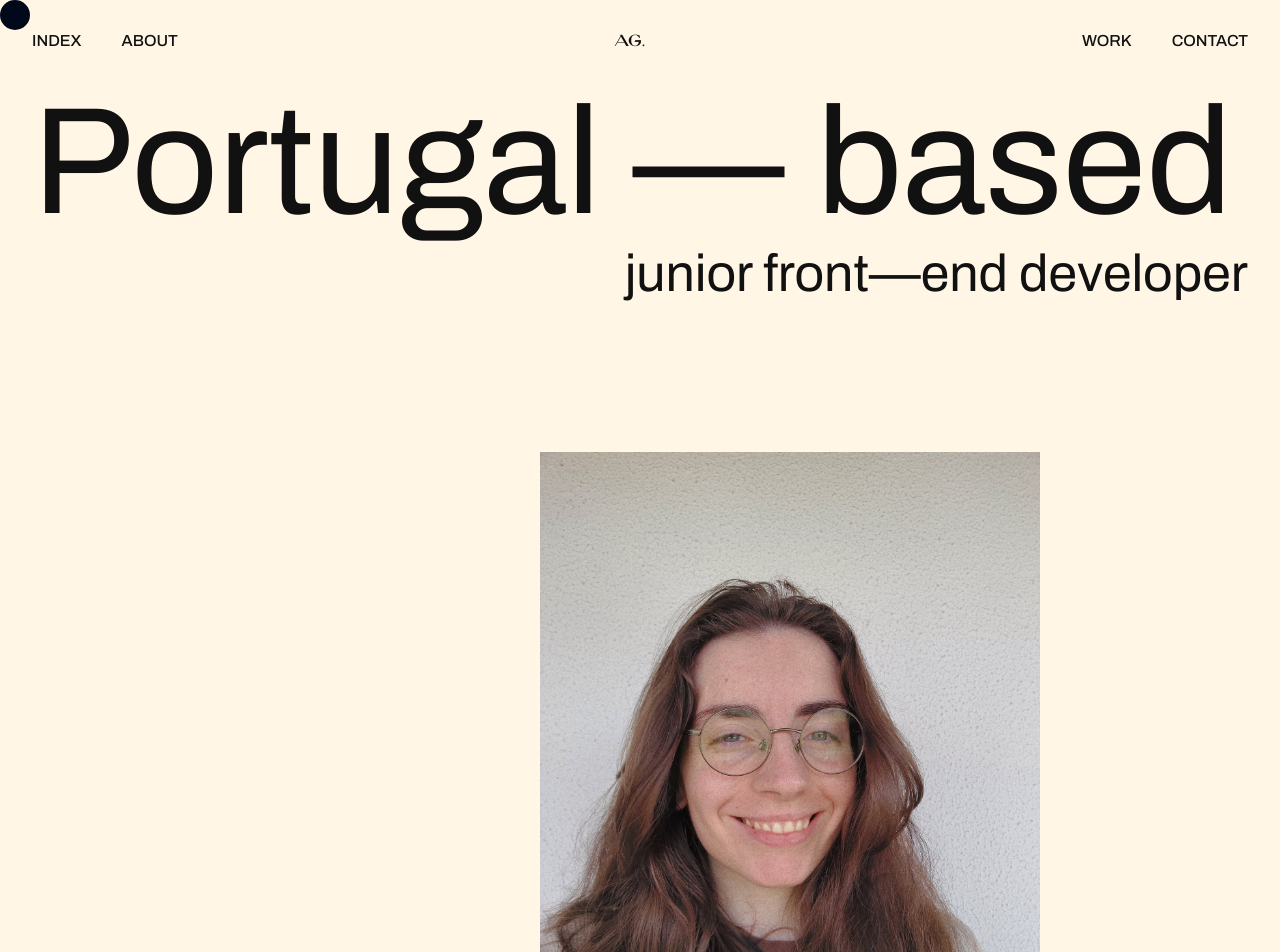
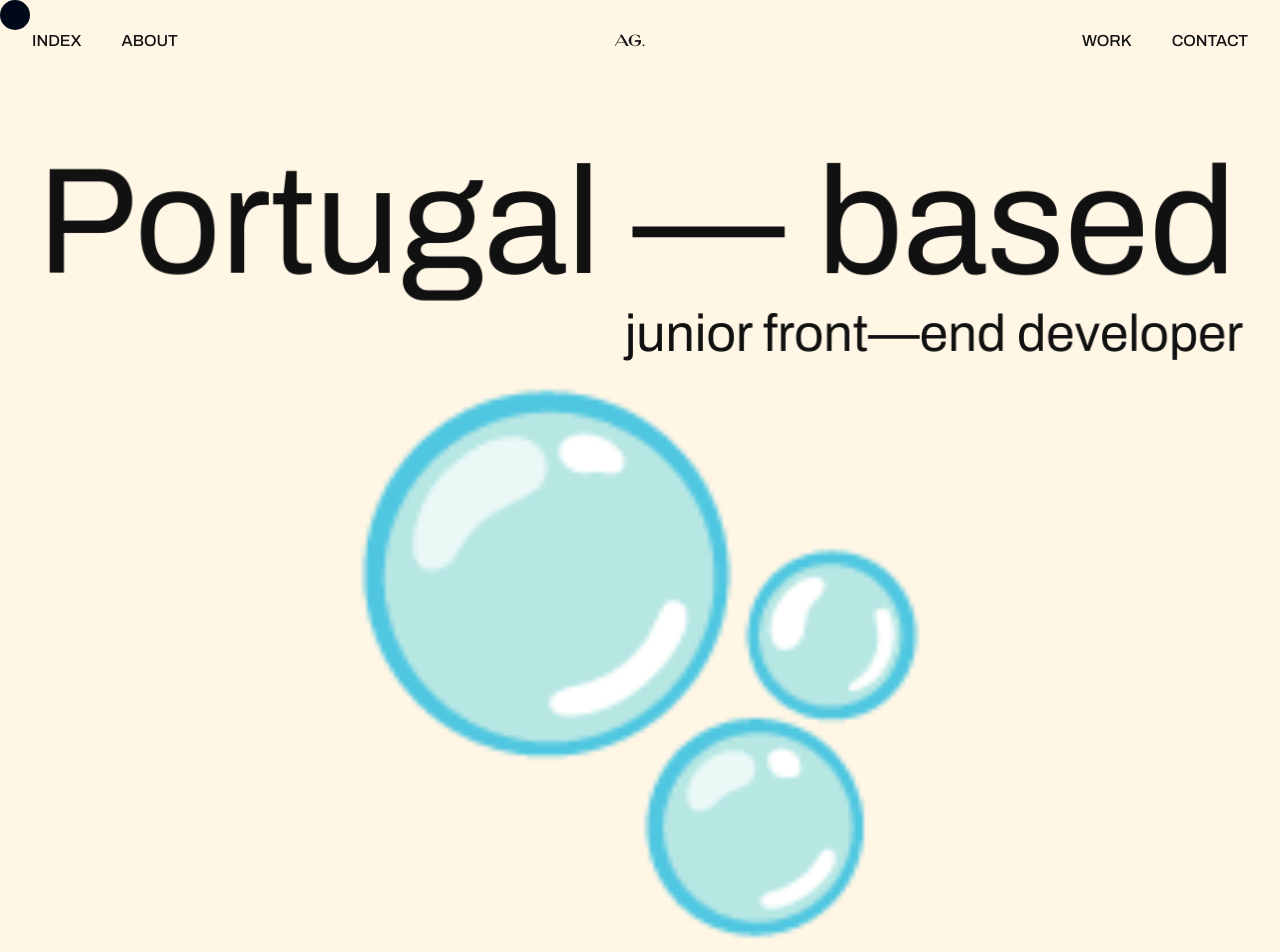
Before and after one commit to anacatarinafg/portfolio, a React (Create React App) app: page / in a window 1280 px wide. Shown: the top 952 px of the page. Built offline with nearby package versions, Linux system fonts and the light colour scheme.

Commit message:
add smooth scroll with lenis

```diff
--- a/package.json
+++ b/package.json
@@ -3,6 +3,7 @@
   "version": "0.1.0",
   "private": true,
   "dependencies": {
+    "@studio-freight/lenis": "^1.0.16",
     "@testing-library/jest-dom": "^5.16.5",
     "@testing-library/react": "^13.4.0",
     "@testing-library/user-event": "^13.5.0",
--- a/src/App.js
+++ b/src/App.js
@@ -1,6 +1,7 @@
 import React, { useEffect, useState } from 'react';
 import { Routes, Route, useLocation } from 'react-router-dom';
 import { AnimatePresence } from 'framer-motion';
+import Lenis from '@studio-freight/lenis'
 import Navbar from './Components/Navbar/Navbar';
 import Home from './Components/Home/Home';
 import Work from './Components/Work/Work';
@@ -9,6 +10,30 @@ import Contact from './Components/Contact/Contact';
 import Cursor from './Components/Cursor';
 import Loading from './Components/Loading/Loading';
 import './App.css';
+
+const lenis = new Lenis({
+  duration: 1.2,
+  easing: (t) => Math.min(1, 1.001 - Math.pow(2, -10 * t)),
+  direction: 'vertical',
+  gestureDirection: 'vertical',
+  smooth: true,
+  mouseMultiplier: 1,
+  smoothTouch: true,
+  touchMultiplier: 2,
+  infinite: false,
+})
+
+
+lenis.on('scroll', (e) => {
+  console.log(e)
+})
+
+function raf(time) {
+  lenis.raf(time)
+  requestAnimationFrame(raf)
+}
+
+requestAnimationFrame(raf)
 
 const App = () => {
   const location = useLocation();
--- a/src/Components/Home/Home.js
+++ b/src/Components/Home/Home.js
@@ -1,12 +1,13 @@
-import React, {useEffect} from "react";
+import React, { useEffect } from "react";
 import AOS from 'aos';
 import 'aos/dist/aos.css';
 import './home.css';
 import transition from '../../transition';
 
+
 const Home = () => {
   useEffect(() => {
-    AOS.init({duration: 2000});
+    AOS.init({ duration: 3000 });
   }, []);
 
   return (
@@ -14,7 +15,8 @@ const Home = () => {
       <h2 className="home__based" data-aos="flip-left">Portugal — based</h2>
       <p className="home__job" data-aos="flip-right">junior front—end developer</p>
       <div className="home__gallery" data-aos="zoom-in">
-        <img src="./assets/me.jpg" alt="me" className="home__photo" />
+        {/* <img src="./assets/metree.jpg" alt="me" className="home__photo" /> */}
+      <span className="home__star">🫧</span>
       </div>
 
       <div className="home__pyramid">
--- a/src/Components/Home/home.css
+++ b/src/Components/Home/home.css
@@ -1,6 +1,7 @@
 .home {
     width: 95%;
     margin: auto;
+    margin-top: 60px;
     position: relative;
     display: flex;
     flex-direction: column;
@@ -27,6 +28,10 @@
     align-items: center;
     justify-content: center;
 
+}
+.home__star {
+    font-size: 500px;
+    font-weight: 300;
 }
 .home__photo {
     width: 500px;
```
Also changed, not shown: public/assets/metree.jpg (renamed from public/assets/32f97bf9fcc0143aa1634c3a1b5a458f.jpg), 1 other file (tests, documents, lock files or other folders).
